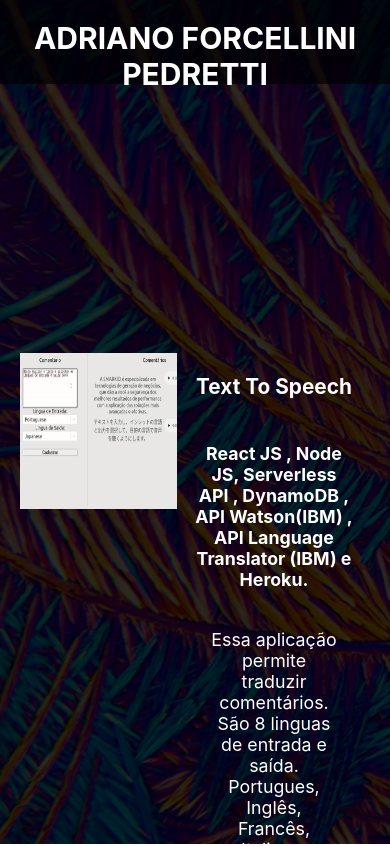
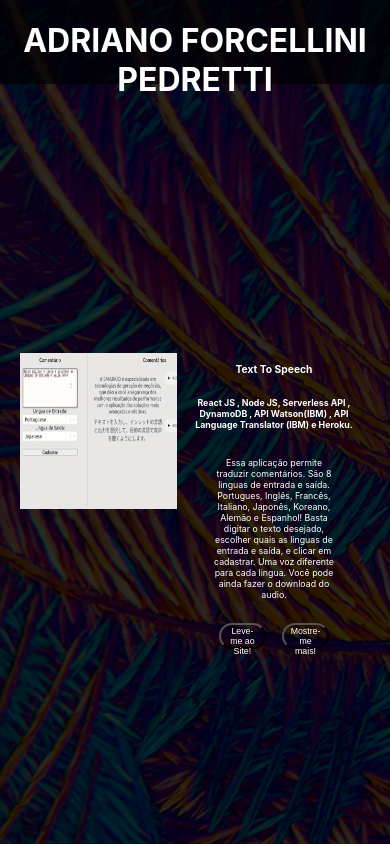
Before and after one commit to adrianoforcellini/adrianoforcellini.github.io, a React (Create React App) app: page /project/text-to-speech in a window 390 px wide. Shown: the top 846 px of the page. Built offline with nearby package versions, Linux system fonts and the light colour scheme.

Commit message:
ajuste responsividade

```diff
--- a/src/components/ButtonsContainer/ButtonsContainer.css
+++ b/src/components/ButtonsContainer/ButtonsContainer.css
@@ -1,5 +1,4 @@
-
-.buttons{
+.buttons {
   background-color: rgba(134, 0, 0, 0);
   border-radius: 30px;
   color: white;
@@ -8,3 +7,27 @@
   margin: 5%;
   width: 30%;
 }
+
+@media only screen and (max-width: 1000px) {
+  .buttons {
+    font-size: calc(7px + 2vmin);
+  }
+}
+
+@media only screen and (max-width: 900px) {
+  .buttons {
+    font-size: calc(5px + 2vmin);
+  }
+}
+
+@media only screen and (max-width: 700px) {
+  .buttons {
+    font-size: calc(2px + 2vmin);
+  }
+}
+
+@media only screen and (max-width: 600px) {
+  .buttons {
+    font-size: calc(1px + 2vmin);
+  }
+}
--- a/src/components/Header/Header.css
+++ b/src/components/Header/Header.css
@@ -1,7 +1,6 @@
 .app-header{
   background-color: rgba(0, 0, 0, 0.671);
   color: white;
-  font-size: 15px;
   height: 10%;
   position: fixed;
   width: 100%;
--- a/src/components/ProjectCard/index.js
+++ b/src/components/ProjectCard/index.js
@@ -1,4 +1,3 @@
-import React, { useState } from "react";
 import "./ProjectCard.css";
 import ButtonsContainer from "../ButtonsContainer";
 
--- a/src/pages/Home/Home.css
+++ b/src/pages/Home/Home.css
@@ -21,7 +21,6 @@ p {
   flex-direction: column;
   align-items: center;
   justify-content: center;
-  font-size: calc(10px + 2vmin);
   color: white;
 }
 
--- a/src/pages/ProjectPWA/ProjectPWA.css
+++ b/src/pages/ProjectPWA/ProjectPWA.css
@@ -8,7 +8,6 @@ p {
   margin: 15px;
 }
 
-
 .Projects-section {
   background-color: rgba(0, 0, 0, 0.829);
   min-height: 100vh;
@@ -18,3 +17,28 @@ p {
   font-size: calc(10px + 2vmin);
   color: white;
 }
+
+@media only screen and (max-width: 1000px) {
+  .Projects-section {
+    font-size: calc(7px + 2vmin);
+  }
+}
+
+@media only screen and (max-width: 900px) {
+  .Projects-section {
+    font-size: calc(5px + 2vmin);
+  }
+}
+
+
+@media only screen and (max-width: 700px) {
+  .Projects-section {
+    font-size: calc(2px + 2vmin);
+  }
+}
+
+@media only screen and (max-width: 600px) {
+  .Projects-section {
+    font-size: calc(1px + 2vmin);
+  }
+}
```
